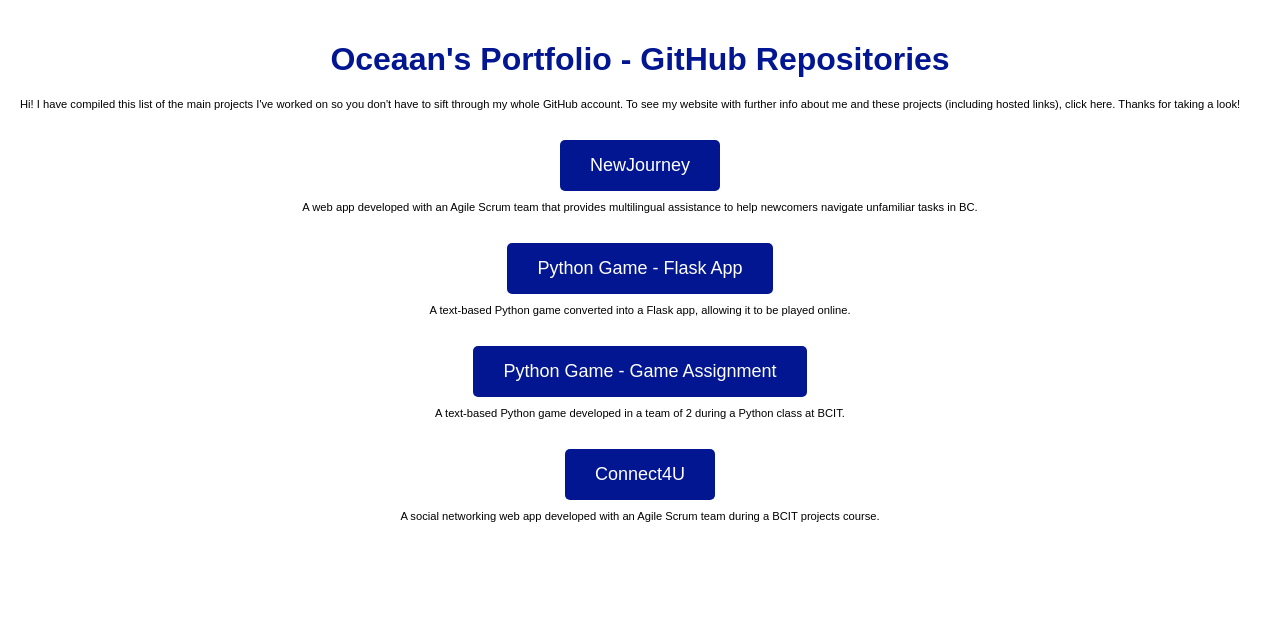
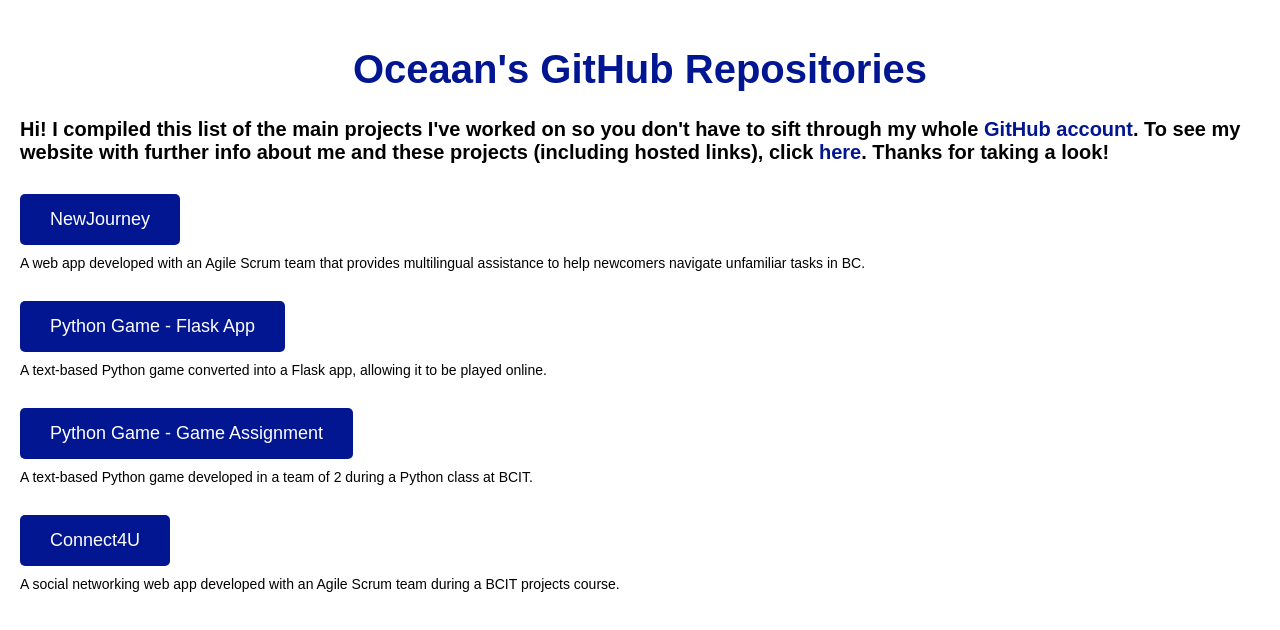
Before and after one commit to oceaan-pendharkar/oceaan-pendharkar.github.io, a plain HTML site: page index.html in a window 1280 px wide. Drawn offline with Linux system fonts and the light colour scheme.

Commit message:
Edit styling.

```diff
--- a/index.html
+++ b/index.html
@@ -10,6 +10,7 @@
             font-family: Arial, sans-serif;
             margin: 0;
             padding: 20px;
+            font-size: 20px;
         }
 
         h1 {
@@ -31,13 +32,13 @@
             display: inline-block;
             /* padding: 10px 20px; */
             /* background-color: #76b6c4; */
-            /* color: #fff; */
+            color: #021691;
             text-decoration: none;
-            transition: background-color 0.3s;
         }
 
         a:hover {
-            background-color: #76b6c4;
+            color: #76b6c4;
+            cursor: pointer;
         }
 
         p {
@@ -46,7 +47,6 @@
         }
 
         .portfolio-link {
-            text-align: center;
             margin-top: 30px;
         }
 
@@ -59,17 +59,17 @@
         }
 
         .portfolio-link a:hover {
-            background-color: #004777;
+            background-color: #76b6c4;
         }
     </style>
 </head>
 
 <body>
-    <h1>Oceaan's Portfolio - GitHub Repositories</h1>
-    <p>Hi! I have compiled this list of the main projects I've worked on so you don't have to sift through my whole
+    <h1>Oceaan's GitHub Repositories</h1>
+    <h4>Hi! I compiled this list of the main projects I've worked on so you don't have to sift through my whole
         <a>GitHub account</a>. To see my website with further info
         about me and these projects (including hosted links), click <a>here</a>. Thanks for taking a look!
-    </p>
+    </h4>
     <ul>
         <li class="portfolio-link">
             <a href="https://github.com/oceaan-pendharkar/NewJourneyFork" target="_blank">NewJourney</a>
```
